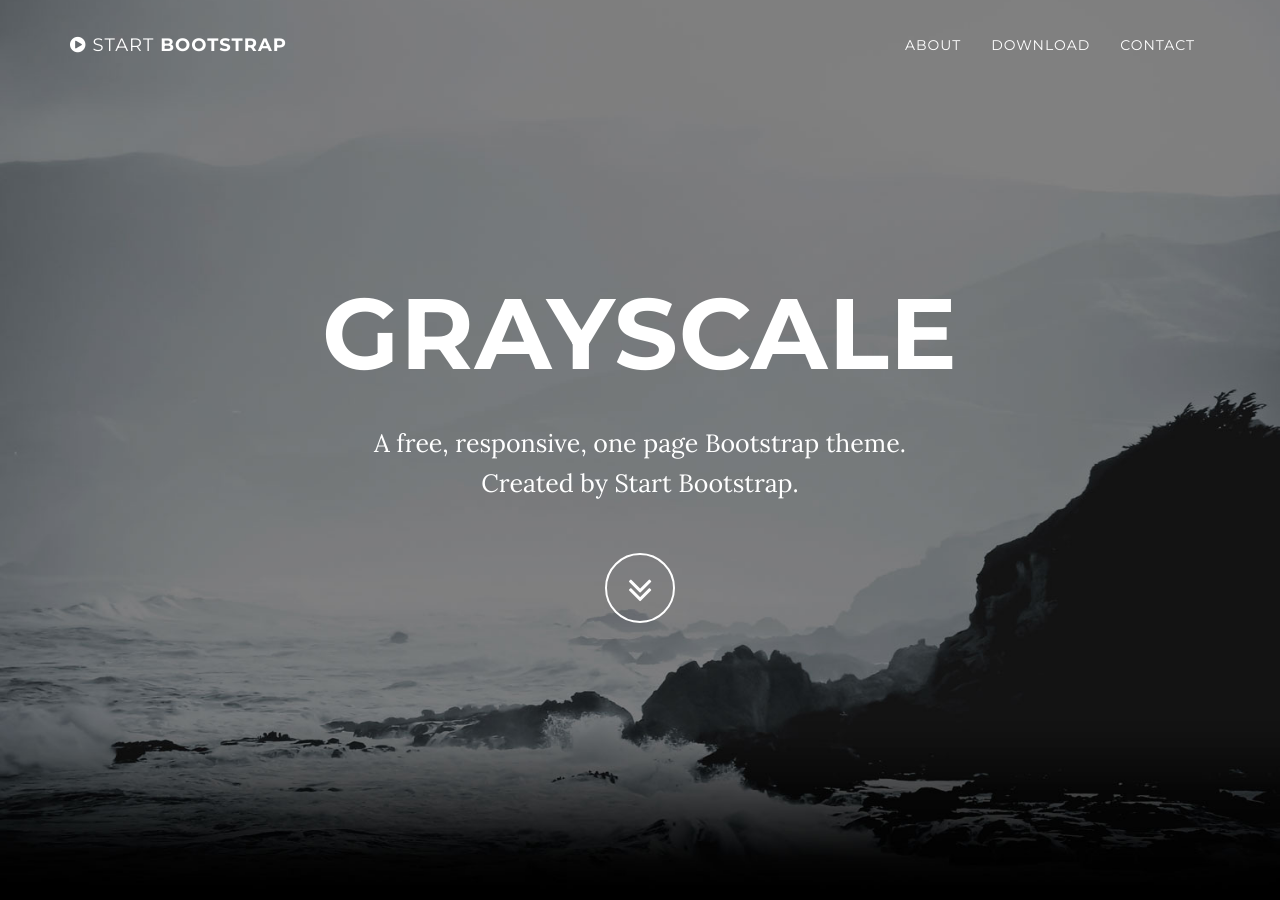
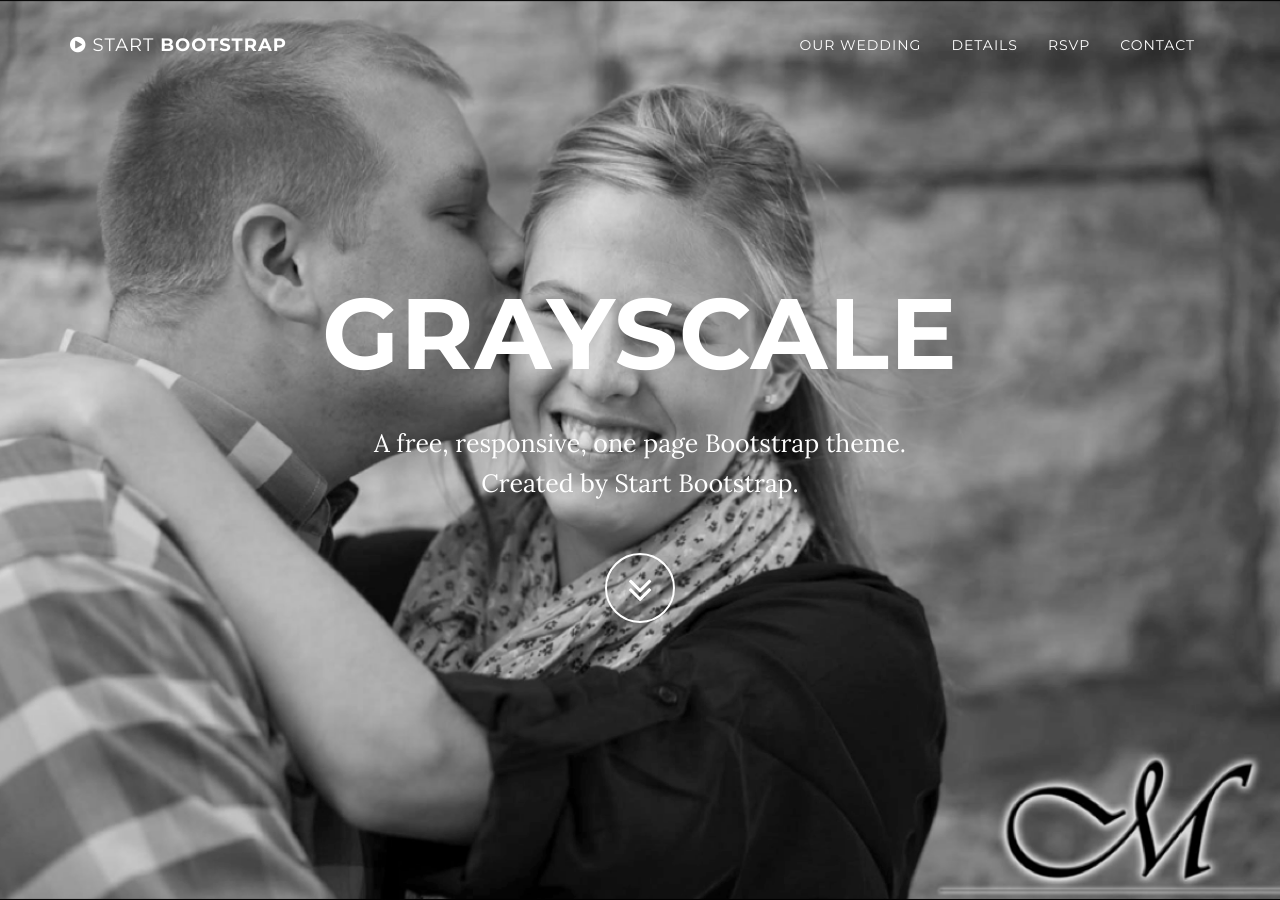
Before and after one commit to erikandmaureen/erikandmaureen.github.io, a Jekyll site: the page built from index.html, in a window 1280 px wide and 900 px high. Built offline with Jekyll 4.4.1, drawn with Linux system fonts in a browser that asks for light colours.

Commit message:
changed background picture, changed nav bar titles

```diff
--- a/_includes/css/grayscale.css
+++ b/_includes/css/grayscale.css
@@ -138,7 +138,7 @@ a:focus {
     padding: 100px 0;
     text-align: center;
     color: #fff;
-    background: url(/img/intro-bg.jpg) no-repeat bottom center scroll;
+    background: url(/img/Grayscale.png) no-repeat bottom center scroll;
     background-color: {{ site.color.primary-dark }};
     -webkit-background-size: cover;
     -moz-background-size: cover;
--- a/_includes/nav.html
+++ b/_includes/nav.html
@@ -18,13 +18,16 @@
                         <a href="#page-top"></a>
                     </li>
                     <li>
-                        <a class="page-scroll" href="#about">About</a>
+                        <a class="page-scroll" href="#ourwedding">Our Wedding</a>
                     </li>
                     <li>
-                        <a class="page-scroll" href="#download">Download</a>
+                        <a class="page-scroll" href="#download"> Details </a>
                     </li>
                     <li>
-                        <a class="page-scroll" href="#contact">Contact</a>
+                        <a class="page-scroll" href="#rsvp">RSVP</a>
+                    </li>
+                    <li>
+                        <a class="page-scroll" href="#contact"> Contact</a>
                     </li>
                 </ul>
             </div>
```
